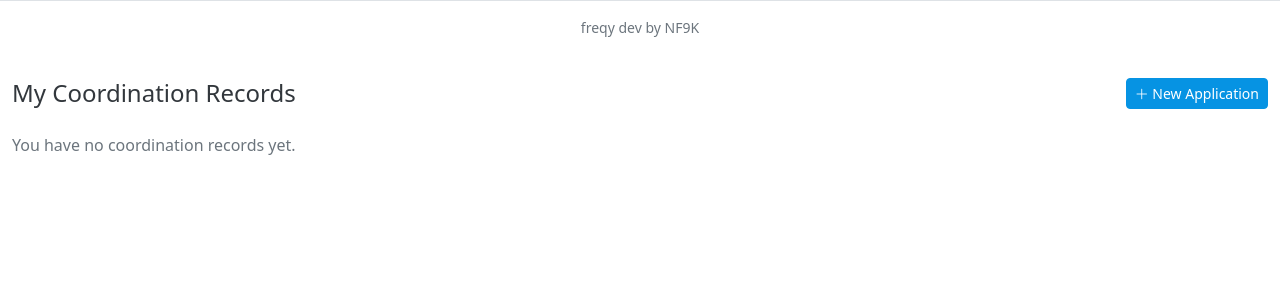
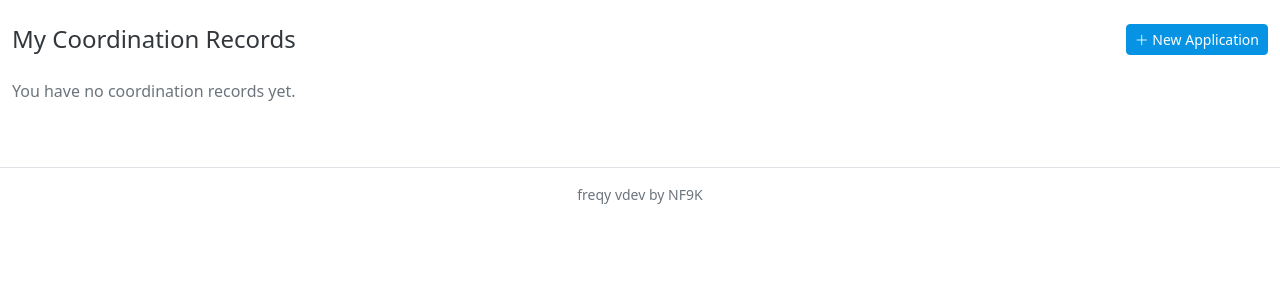
Before and after one commit to nf9k/freqy, a Flask app: page /dashboard in a window 1280 px wide. Shown: the part 57-357 px from the top of the page. Run offline with Flask 3, Linux system fonts and the light colour scheme; a user stored in the database is signed in; data that the repository does not hold is empty; some libraries are stand-ins or nearby versions.

Commit message:
Rename docker-compose.yml to compose.yml; move footer to bottom
Co-Authored-By: Claude Sonnet 4.6 <noreply@anthropic.com>

```diff
--- a/app/templates/base.html
+++ b/app/templates/base.html
@@ -69,10 +69,6 @@
 </nav>
 {% endif %}
 
-<footer class="text-center text-secondary small py-3 border-top">
-  freqy {{ app_version }} by NF9K
-</footer>
-
 <div class="container-fluid py-4">
   {% with messages = get_flashed_messages(with_categories=true) %}
     {% for category, message in messages %}
@@ -85,6 +81,10 @@
 
   {% block content %}{% endblock %}
 </div>
+
+<footer class="text-center text-secondary small py-3 mt-4 border-top">
+  freqy v{{ app_version }} by NF9K
+</footer>
 
 <script src="https://cdn.jsdelivr.net/npm/bootstrap@5.3.3/dist/js/bootstrap.bundle.min.js"></script>
 <script src="{{ url_for('static', filename='js/app.js') }}"></script>
```
Also changed, not shown: compose.yml (renamed from docker-compose.yml).
